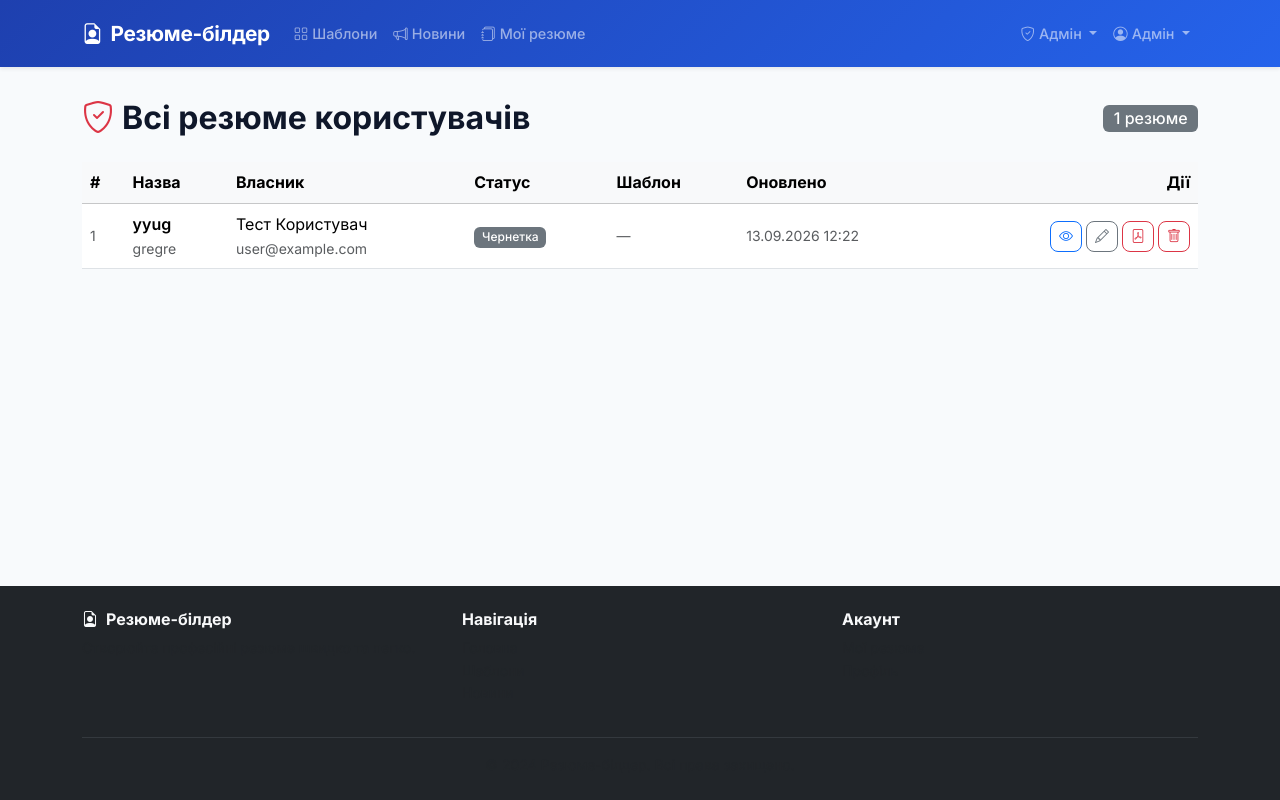
After one commit to olegix7/-_-, a Django app: page /resumes/admin/ in a window 1280 px wide. The commit adds this page. Run offline with Django 4.2, Linux system fonts and the light colour scheme; a user stored in the database is signed in; data comes from the database, SQL or seed files in the repository; both versions use the stored data as it was after the commit.

Commit message:
Add files via upload

```diff
--- a/resumes/urls.py
+++ b/resumes/urls.py
@@ -4,6 +4,9 @@ from . import views
 urlpatterns = [
     # Catalog
     path('templates/', views.template_catalog, name='template_catalog'),
+
+    # Admin
+    path('admin/', views.admin_resume_list, name='admin_resume_list'),
 
     # Resume CRUD
     path('', views.resume_list, name='resume_list'),
--- a/resumes/views.py
+++ b/resumes/views.py
@@ -5,6 +5,18 @@ from django.contrib import messages
 from django.http import HttpResponse, Http404
 from .models import Resume, ResumeTemplate, Section, SectionEntry
 from .forms import ResumeForm, SectionForm, SectionEntryForm, SectionEntryFormSet
+
+
+def _get_resume_for_user(pk, user):
+    """Return resume if user is owner OR admin. Raises 404 otherwise."""
+    resume = get_object_or_404(Resume, pk=pk)
+    try:
+        is_admin = user.profile.is_admin
+    except Exception:
+        is_admin = user.is_staff
+    if resume.owner == user or is_admin:
+        return resume
+    raise Http404
 
 
 # ── Home ──────────────────────────────────────────────────────────────────────
@@ -29,6 +41,22 @@ def template_catalog(request):
 def resume_list(request):
     resumes = Resume.objects.filter(owner=request.user).select_related('template')
     return render(request, 'resumes/resume_list.html', {'resumes': resumes})
+
+
+# ── Admin: all resumes ────────────────────────────────────────────────────────
+
+@login_required
+def admin_resume_list(request):
+    """Admin view — shows all resumes from all users."""
+    try:
+        is_admin = request.user.profile.is_admin
+    except Exception:
+        is_admin = request.user.is_staff
+    if not is_admin:
+        messages.error(request, 'Доступ заборонено.')
+        return redirect('home')
+    resumes = Resume.objects.select_related('template', 'owner').order_by('-updated_at')
+    return render(request, 'resumes/admin_resume_list.html', {'resumes': resumes})
 
 
 # ── Resume create ─────────────────────────────────────────────────────────────
@@ -61,7 +89,7 @@ def resume_create(request):
 
 @login_required
 def resume_edit(request, pk):
-    resume = get_object_or_404(Resume, pk=pk, owner=request.user)
+    resume = _get_resume_for_user(pk, request.user)
     if request.method == 'POST':
         form = ResumeForm(request.POST, request.FILES, instance=resume)
         if form.is_valid():
@@ -82,7 +110,7 @@ def resume_edit(request, pk):
 
 @login_required
 def resume_detail(request, pk):
-    resume = get_object_or_404(Resume, pk=pk, owner=request.user)
+    resume = _get_resume_for_user(pk, request.user)
     sections = resume.sections.prefetch_related('entries').all()
     return render(request, 'resumes/resume_detail.html', {
         'resume': resume,
@@ -94,7 +122,7 @@ def resume_detail(request, pk):
 
 @login_required
 def resume_delete(request, pk):
-    resume = get_object_or_404(Resume, pk=pk, owner=request.user)
+    resume = _get_resume_for_user(pk, request.user)
     if request.method == 'POST':
         resume.delete()
         messages.success(request, 'Резюме видалено.')
@@ -106,7 +134,7 @@ def resume_delete(request, pk):
 
 @login_required
 def resume_clone(request, pk):
-    resume = get_object_or_404(Resume, pk=pk, owner=request.user)
+    resume = _get_resume_for_user(pk, request.user)
     new_resume = resume.clone()
     messages.success(request, f'Резюме "{resume.title}" скопійовано.')
     return redirect('resume_edit', pk=new_resume.pk)
@@ -116,7 +144,7 @@ def resume_clone(request, pk):
 
 @login_required
 def section_add(request, resume_pk):
-    resume = get_object_or_404(Resume, pk=resume_pk, owner=request.user)
+    resume = _get_resume_for_user(resume_pk, request.user)
     if request.method == 'POST':
         form = SectionForm(request.POST)
         if form.is_valid():
@@ -136,7 +164,7 @@ def section_add(request, resume_pk):
 
 @login_required
 def section_edit(request, resume_pk, section_pk):
-    resume = get_object_or_404(Resume, pk=resume_pk, owner=request.user)
+    resume = _get_resume_for_user(resume_pk, request.user)
     section = get_object_or_404(Section, pk=section_pk, resume=resume)
     if request.method == 'POST':
         form = SectionForm(request.POST, instance=section)
@@ -162,7 +190,7 @@ def section_edit(request, resume_pk, section_pk):
 
 @login_required
 def section_delete(request, resume_pk, section_pk):
-    resume = get_object_or_404(Resume, pk=resume_pk, owner=request.user)
+    resume = _get_resume_for_user(resume_pk, request.user)
     section = get_object_or_404(Section, pk=section_pk, resume=resume)
     if request.method == 'POST':
         section.delete()
@@ -177,7 +205,7 @@ def section_delete(request, resume_pk, section_pk):
 
 @login_required
 def resume_export_pdf(request, pk):
-    resume = get_object_or_404(Resume, pk=pk, owner=request.user)
+    resume = _get_resume_for_user(pk, request.user)
     sections = resume.sections.prefetch_related('entries').all()
     try:
         from reportlab.lib.pagesizes import A4
@@ -258,7 +286,7 @@ def resume_export_pdf(request, pk):
 
 @login_required
 def resume_export_docx(request, pk):
-    resume = get_object_or_404(Resume, pk=pk, owner=request.user)
+    resume = _get_resume_for_user(pk, request.user)
     sections = resume.sections.prefetch_related('entries').all()
     try:
         from docx import Document
--- a/templates/accounts/profile.html
+++ b/templates/accounts/profile.html
@@ -86,7 +86,7 @@
             </div>
             <div class="col-4">
               <div class="stat-box p-3 rounded">
-                <div class="fw-bold fs-4 text-success">{{ user.resumes.filter.count|default:0 }}</div>
+                <div class="fw-bold fs-4 text-success">{{ published_count }}</div>
                 <small class="text-muted">Опубліковано</small>
               </div>
             </div>
--- a/templates/base.html
+++ b/templates/base.html
@@ -50,19 +50,22 @@
       </ul>
       <ul class="navbar-nav ms-auto">
         {% if user.is_authenticated %}
-          {% if user.profile.is_admin %}
+          {% with profile=user.profile %}
+          {% if profile.is_admin %}
           <li class="nav-item dropdown">
             <a class="nav-link dropdown-toggle" href="#" data-bs-toggle="dropdown">
               <i class="bi bi-shield-check me-1"></i>Адмін
             </a>
             <ul class="dropdown-menu dropdown-menu-end">
               <li><a class="dropdown-item" href="{% url 'admin_users' %}"><i class="bi bi-people me-2"></i>Користувачі</a></li>
+              <li><a class="dropdown-item" href="{% url 'admin_resume_list' %}"><i class="bi bi-journals me-2"></i>Всі резюме</a></li>
               <li><a class="dropdown-item" href="{% url 'announcement_create' %}"><i class="bi bi-plus-circle me-2"></i>Нове оголошення</a></li>
               <li><hr class="dropdown-divider"></li>
               <li><a class="dropdown-item" href="/admin/"><i class="bi bi-gear me-2"></i>Django Admin</a></li>
             </ul>
           </li>
           {% endif %}
+          {% endwith %}
           <li class="nav-item dropdown">
             <a class="nav-link dropdown-toggle" href="#" data-bs-toggle="dropdown">
               <i class="bi bi-person-circle me-1"></i>{{ user.first_name|default:user.username }}
--- /dev/null
+++ b/templates/resumes/admin_resume_list.html
@@ -0,0 +1,77 @@
+{% extends 'base.html' %}
+{% block title %}Всі резюме — Адмін — Резюме-білдер{% endblock %}
+
+{% block content %}
+<div class="container">
+  <div class="d-flex align-items-center justify-content-between mb-4 mt-2">
+    <h2 class="fw-bold mb-0">
+      <i class="bi bi-shield-check me-2 text-danger"></i>Всі резюме користувачів
+    </h2>
+    <span class="badge bg-secondary fs-6">{{ resumes.count }} резюме</span>
+  </div>
+
+  {% if resumes %}
+  <div class="table-responsive">
+    <table class="table table-hover align-middle">
+      <thead class="table-light">
+        <tr>
+          <th>#</th>
+          <th>Назва</th>
+          <th>Власник</th>
+          <th>Статус</th>
+          <th>Шаблон</th>
+          <th>Оновлено</th>
+          <th class="text-end">Дії</th>
+        </tr>
+      </thead>
+      <tbody>
+        {% for resume in resumes %}
+        <tr>
+          <td class="text-muted small">{{ resume.pk }}</td>
+          <td>
+            <div class="fw-semibold">{{ resume.title }}</div>
+            {% if resume.desired_position %}
+              <div class="text-muted small">{{ resume.desired_position }}</div>
+            {% endif %}
+          </td>
+          <td>
+            <div>{{ resume.owner.get_full_name|default:resume.owner.username }}</div>
+            <div class="text-muted small">{{ resume.owner.email }}</div>
+          </td>
+          <td>
+            <span class="badge {% if resume.status == 'published' %}bg-success{% else %}bg-secondary{% endif %}">
+              {{ resume.get_status_display }}
+            </span>
+          </td>
+          <td class="text-muted small">{{ resume.template.name|default:"—" }}</td>
+          <td class="text-muted small">{{ resume.updated_at|date:"d.m.Y H:i" }}</td>
+          <td class="text-end">
+            <div class="d-flex gap-1 justify-content-end">
+              <a href="{% url 'resume_detail' resume.pk %}" class="btn btn-outline-primary btn-sm" title="Переглянути">
+                <i class="bi bi-eye"></i>
+              </a>
+              <a href="{% url 'resume_edit' resume.pk %}" class="btn btn-outline-secondary btn-sm" title="Редагувати">
+                <i class="bi bi-pencil"></i>
+              </a>
+              <a href="{% url 'resume_export_pdf' resume.pk %}" class="btn btn-outline-danger btn-sm" title="PDF">
+                <i class="bi bi-file-pdf"></i>
+              </a>
+              <a href="{% url 'resume_delete' resume.pk %}" class="btn btn-outline-danger btn-sm" title="Видалити">
+                <i class="bi bi-trash"></i>
+              </a>
+            </div>
+          </td>
+        </tr>
+        {% endfor %}
+      </tbody>
+    </table>
+  </div>
+  {% else %}
+  <div class="text-center py-5">
+    <i class="bi bi-journals text-muted" style="font-size:5rem;"></i>
+    <h4 class="mt-3 fw-semibold">Резюме ще не створено</h4>
+    <p class="text-muted">Жоден користувач ще не створив резюме.</p>
+  </div>
+  {% endif %}
+</div>
+{% endblock %}
```
Also changed, not shown: accounts/management/commands/create_users.py (added, +63 -0 lines), accounts/views.py (+16 -5 lines), README.md, accounts/management/__init__.py (added), accounts/management/commands/__init__.py (added), db.sqlite3.
